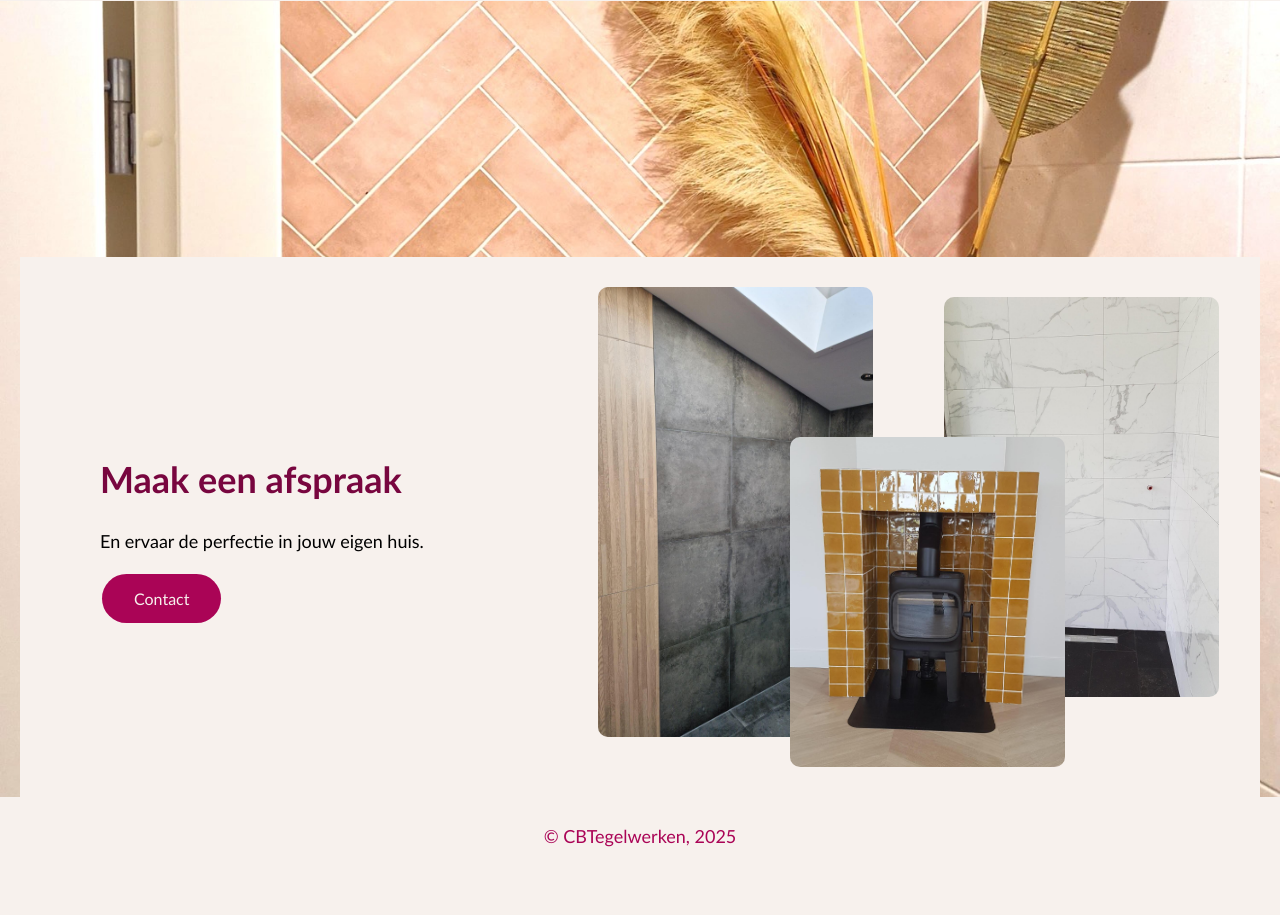
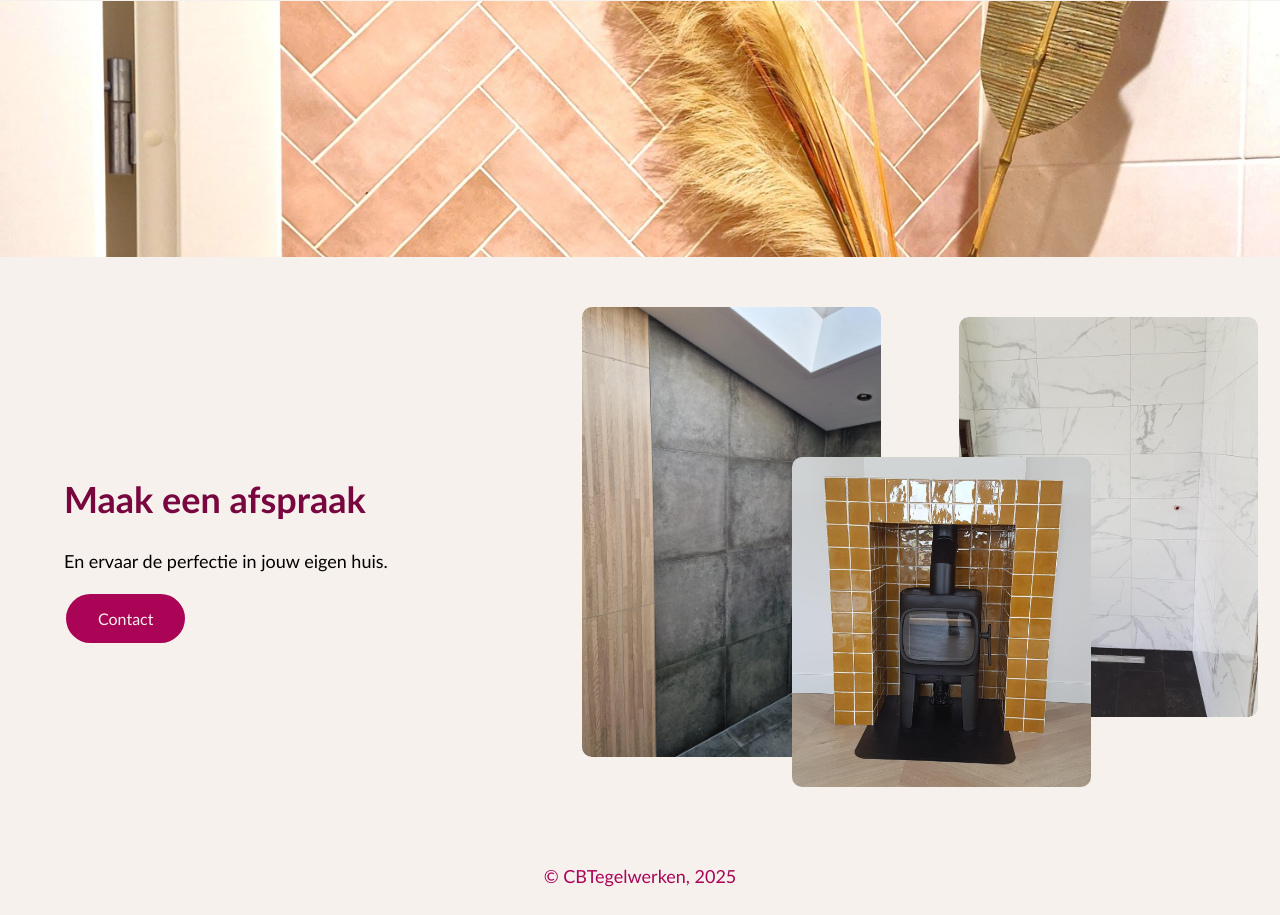
Before and after one commit to SpacingYoda/cbtegelwerken, a PHP site: page /project10/home.php in a window 1280 px wide. Shown: the part 627-1542 px from the top of the page. Before the commit the page ends 1474 px from the top, so only its background shows below. Run offline with PHP 8.4, Linux system fonts and the light colour scheme.

Commit message:
width is gefixt

```diff
--- a/style.css
+++ b/style.css
@@ -9,6 +9,11 @@ body {
     background: url('img/wand/IMG-20241209-WA0109.jpg') no-repeat center center fixed;
     background-size: cover;
     overflow-x: hidden;
+}
+html, body {
+    margin: 0; /* Remove default browser margins */
+    padding: 0; /* Remove default browser padding */
+    width: 100%; /* Ensure full width */
 }
 
 header {
@@ -155,11 +160,13 @@ h3 {
     display: flex;
     align-items: center;
     justify-content: space-between;
-    padding: 40px 50px;
-    background-color: #f7f1ed; /* Add a background color for contrast */
+    padding: 40px 0; /* Keep top/bottom padding only */
+    background-color: #f7f1ed; /* Background color */
     text-align: left;
     height: auto;
-    max-width: 1200em;
+    max-width: 100%; /* Use the full viewport width */
+    box-sizing: border-box; /* Include padding in the width */
+    margin: 0; /* Remove any margins */
 }
 
 /* Style for the text */
@@ -227,13 +234,6 @@ h3 {
 
 .text {
     padding-left: 5%;
-}
-
-.contact-block {
-    display: flex;
-    justify-content: space-around;
-    align-items: center;
-    padding: 20px;
 }
 
 .content-block {
@@ -357,14 +357,6 @@ padding-top: 1%;
     position: relative; /* Enable z-index */
 }
 
-.contact-block {
-    position: relative; /* Ensure absolute elements are positioned within this container */
-    max-width: 1200px; /* Limit the total width of the row */
-    margin: 0 auto; /* Center the entire block */
-    display: flex; /* Align the text and images side-by-side */
-    gap: 20px; /* Add space between text and image sections */
-}
-
 .content-block {
     flex: 1; /* Allow the image block to take up the remaining space */
     display: flex;
```
